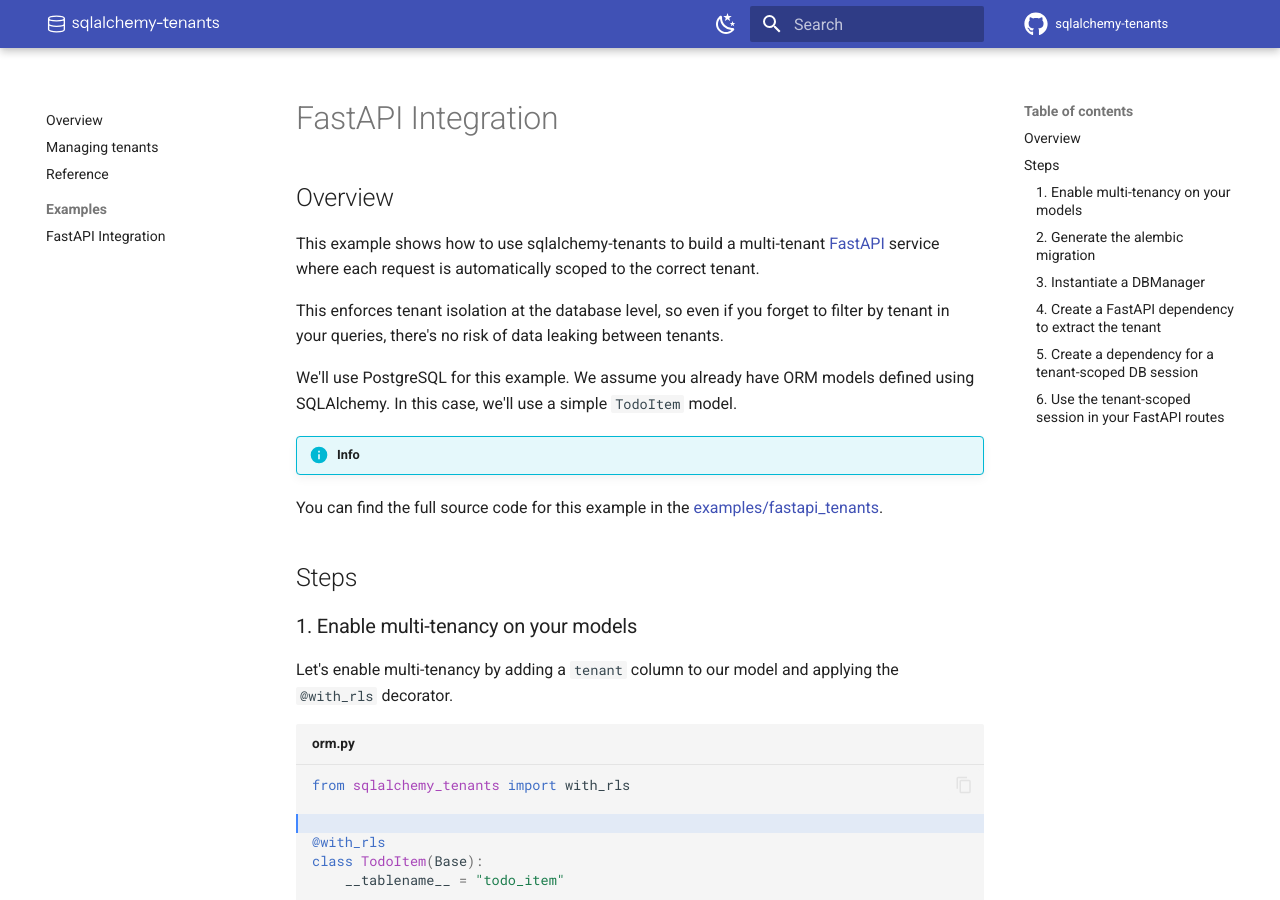
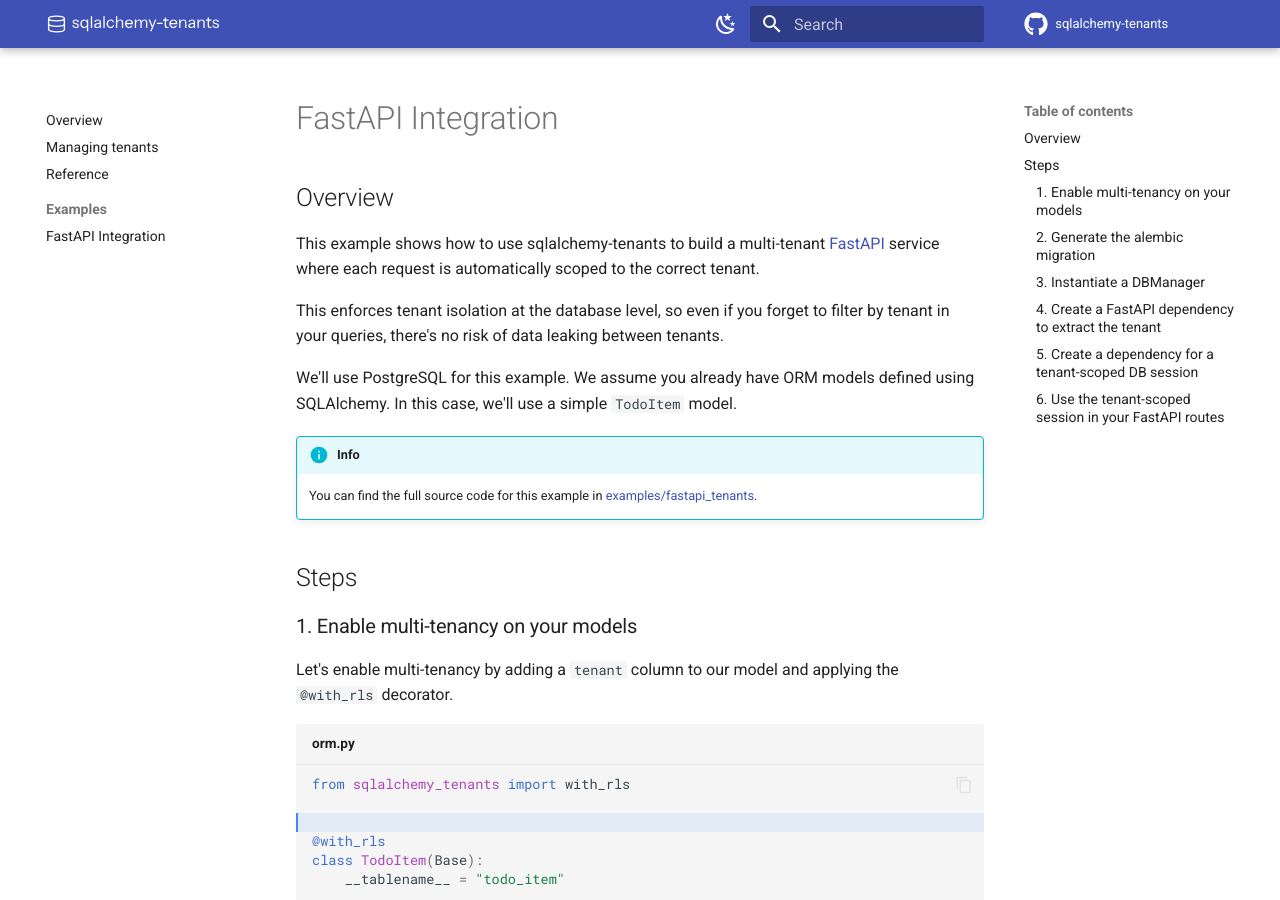
Before and after one commit to Telemaco019/sqlalchemy-tenants, an MkDocs documentation site: the page built from docs/examples/fastapi-integration/index.md, in a window 1280 px wide and 900 px high. Built offline with MkDocs 1.6.1 and Material for MkDocs 9.7.7, drawn with Linux system fonts in a browser that asks for light colours; comment, search, counter and statistics services are not loaded.

Commit message:
fix links

```diff
--- a/docs/examples/fastapi-integration/index.md
+++ b/docs/examples/fastapi-integration/index.md
@@ -15,7 +15,8 @@
 we'll use a simple `TodoItem` model.
 
 !!! info
-You can find the full source code for this example in the [examples/fastapi_tenants]().
+    You can find the full source code for this example in
+    [examples/fastapi_tenants](https://github.com/Telemaco019/sqlalchemy-tenants/tree/main/docs/examples/fastapi-integration).
 
 ## Steps
 
```
